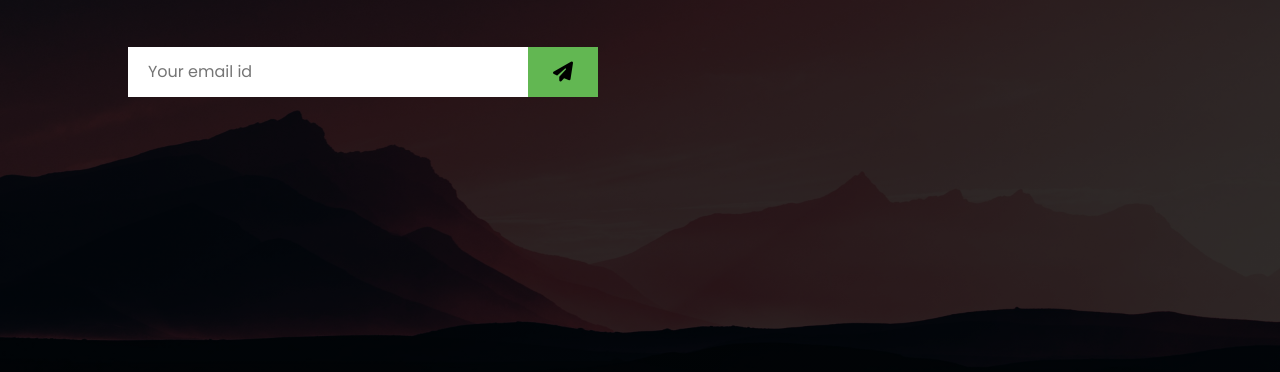
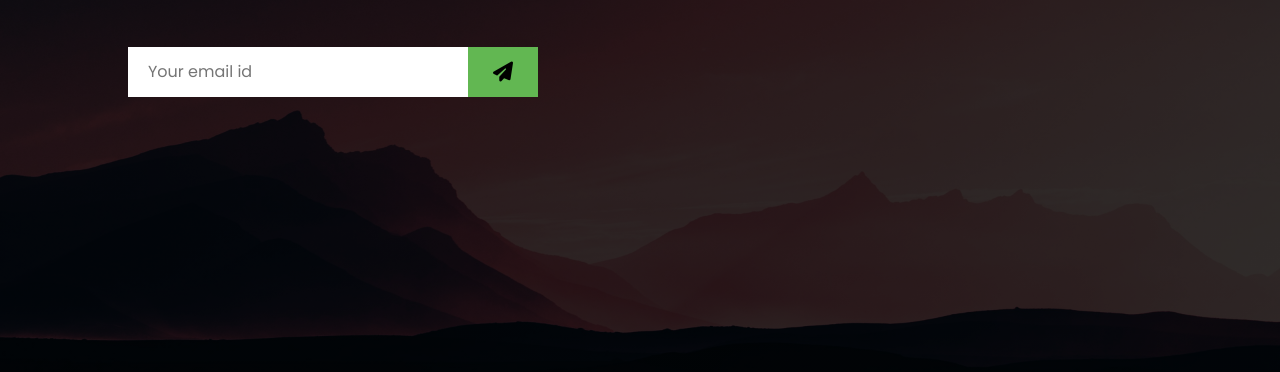
Before and after one commit to samrat9x/EmailSubscription, a plain HTML site: page index.html in a window 1280 px wide. Shown: the part 428-800 px from the top of the page. Drawn offline with Linux system fonts and the light colour scheme.

Commit message:
Update style.css

```diff
--- a/style.css
+++ b/style.css
@@ -36,8 +36,7 @@
       outline: none;
       padding: 10px 20px;
       height: 50px;
-      width: 400px;
-      max-width: 90%;
+      width: 340px;
       font-size: 1rem;
     }
     form button{
```
